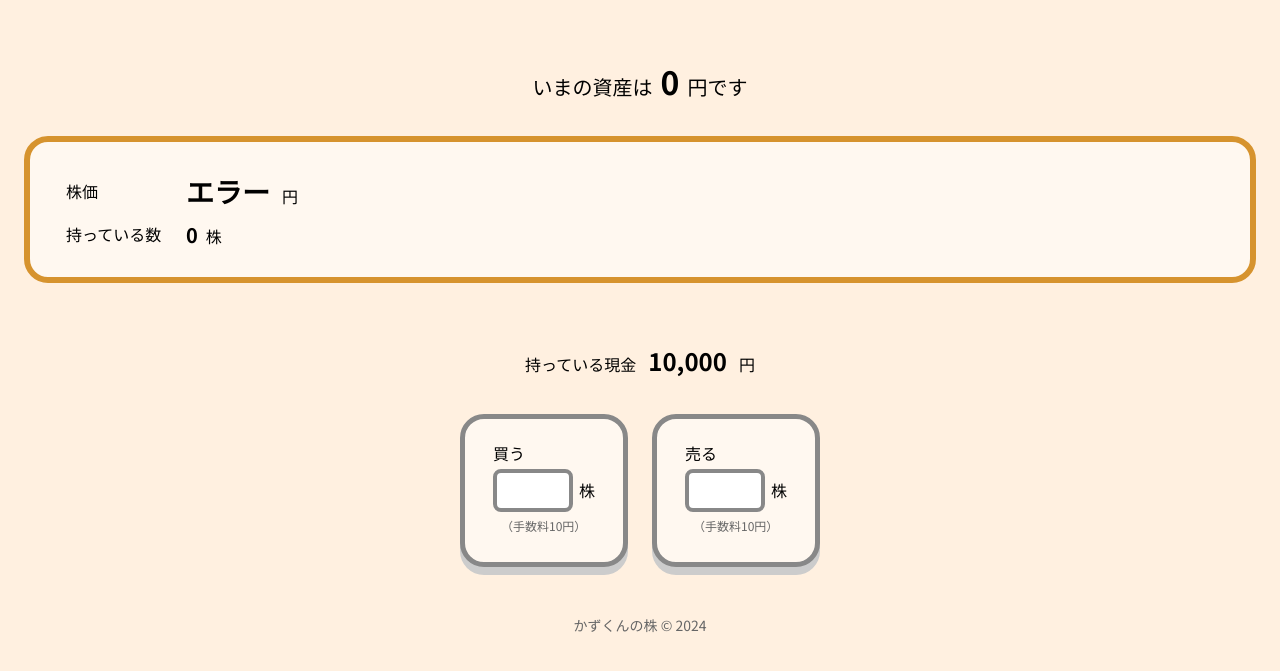
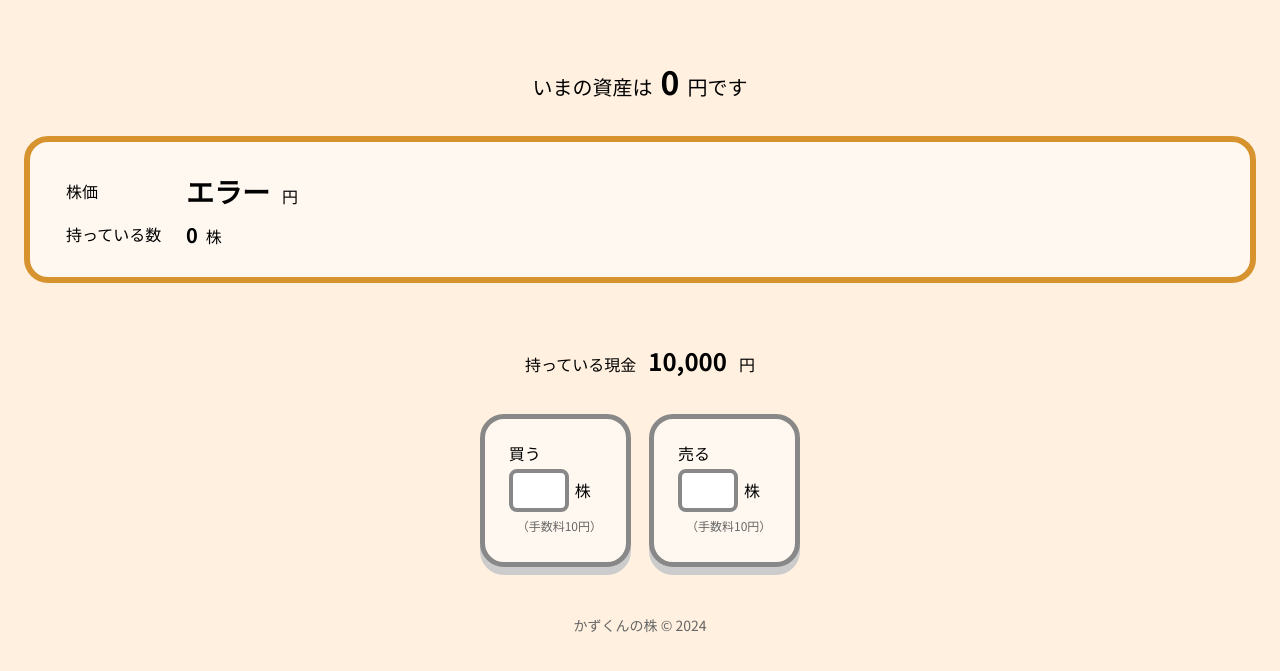
Before and after one commit to yof23/250928, a plain HTML site: page index.html in a window 1280 px wide. Shown: the part 117-788 px from the top of the page. Drawn offline with Linux system fonts and the light colour scheme; no server answers.

Commit message:
修正250927 1552

```diff
--- a/styles.scss
+++ b/styles.scss
@@ -113,13 +113,13 @@ body {
       display: flex;
       justify-content: center;
       align-items: center;
-      gap: 24px;
+      gap: 18px;
 
       .buy-sell-Button {
         cursor: pointer;
         border: 5px solid #888;
         border-radius: 24px;
-        padding: 18px 28px 24px;
+        padding: 18px 24px 24px;
         background-color: #fff8f0;
         box-shadow: 0 8px 0px #ccc;
 
@@ -141,7 +141,7 @@ body {
 
           input {
             pointer-events: none;
-            width: 4em;
+            width: 3em;
             margin-right: 6px;
             padding: 6px 12px;
             text-align: right;
```
Also changed, not shown: styles.css.
